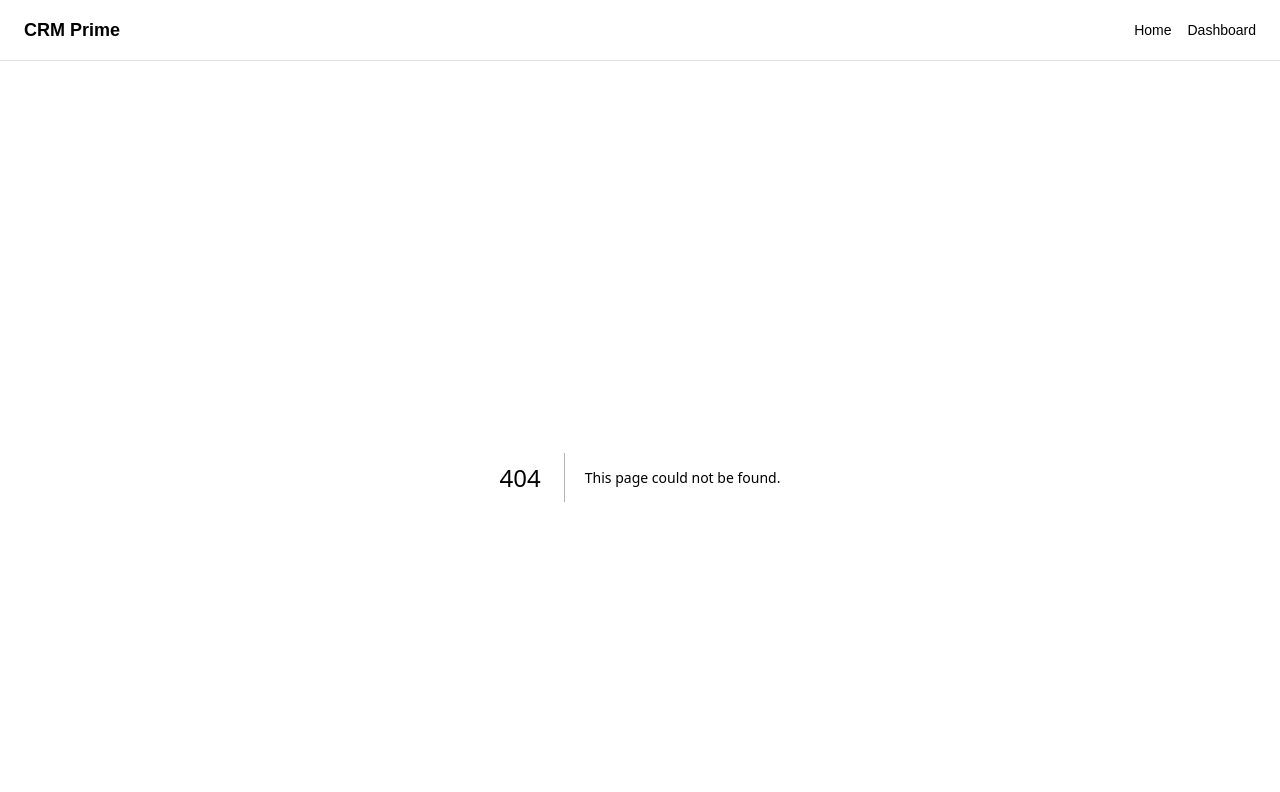
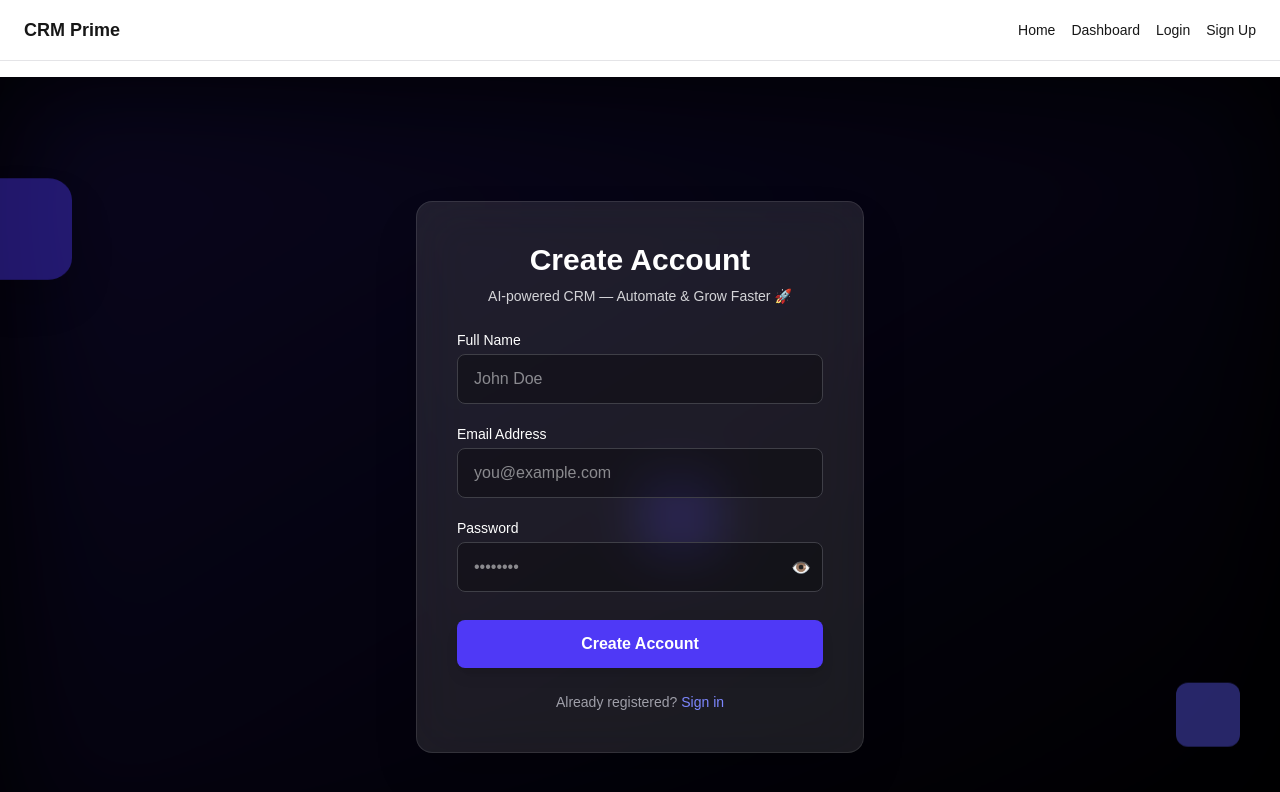
Before and after one commit to hossaintaufiq/CSE327_Project, a Next.js app in the folder CRM/Client-Web/: page /auth/signup in a window 1280 px wide. Before the commit this address had no page. Shown: the top 792 px of the page. Built offline with nearby package versions, Linux system fonts and the light colour scheme.

Commit message:
added login system and signup

```diff
--- /dev/null
+++ b/CRM/Client-Web/app/auth/login/page.js
@@ -0,0 +1,91 @@
+"use client";
+import { useState } from "react";
+
+export default function Login() {
+  const [form, setForm] = useState({ email: "", password: "" });
+  const [showPassword, setShowPassword] = useState(false);
+  const [loading, setLoading] = useState(false);
+
+  const handleSubmit = async e => {
+    e.preventDefault();
+    setLoading(true);
+    const res = await fetch("/api/auth", {
+      method: "POST",
+      body: JSON.stringify({ ...form, action: "login" }),
+    });
+    const data = await res.json();
+    setLoading(false);
+    alert(data.message || data.error);
+  };
+
+  return (
+    <div className="min-h-screen flex items-center justify-center bg-black text-white relative overflow-hidden">
+
+      {/* Animated gradient light effect */}
+      <div className="absolute inset-0 bg-gradient-to-br from-indigo-700/30 to-transparent blur-3xl animate-pulse"></div>
+
+      {/* Floating 3D cubes */}
+      <div className="absolute top-20 left-10 w-24 h-24 bg-indigo-600/40 rounded-xl animate-spin-slow [transform:rotateX(30deg)] shadow-xl"></div>
+      <div className="absolute bottom-24 right-14 w-16 h-16 bg-indigo-500/40 rounded-lg animate-bounce"></div>
+
+      {/* Glassmorphism Card */}
+      <div className="w-full max-w-md bg-white/10 backdrop-blur-xl rounded-2xl border border-white/10 p-8 shadow-2xl transform hover:scale-[1.02] transition">
+        <h2 className="text-3xl font-bold text-center mb-6">Welcome Back 👋</h2>
+        <p className="text-center text-zinc-300 mb-8 text-sm">
+          Login to continue managing your CRM with AI power
+        </p>
+
+        <form onSubmit={handleSubmit} className="space-y-5">
+          <div>
+            <label className="block text-sm text-zinc-400 mb-1">Email</label>
+            <input
+              type="email"
+              required
+              placeholder="you@example.com"
+              value={form.email}
+              onChange={e => setForm({ ...form, email: e.target.value })}
+              className="w-full px-4 py-3 rounded-lg bg-black/30 border border-zinc-700 focus:border-indigo-500 outline-none text-white"
+            />
+          </div>
+
+          <div className="relative">
+            <label className="block text-sm text-zinc-400 mb-1">Password</label>
+            <input
+              type={showPassword ? "text" : "password"}
+              required
+              placeholder="********"
+              value={form.password}
+              onChange={e => setForm({ ...form, password: e.target.value })}
+              className="w-full px-4 py-3 rounded-lg bg-black/30 border border-zinc-700 focus:border-indigo-500 outline-none text-white"
+            />
+
+            <button
+              type="button"
+              onClick={() => setShowPassword(!showPassword)}
+              className="absolute right-3 top-[38px] text-sm text-zinc-300 hover:text-white"
+            >
+              {showPassword ? "🙈" : "👁️"}
+            </button>
+          </div>
+
+          {/* Submit Button */}
+          <button
+            type="submit"
+            disabled={loading}
+            className="w-full py-3 bg-indigo-600 hover:bg-indigo-700 rounded-lg font-semibold text-white transition transform hover:scale-105"
+          >
+            {loading ? "Logging in..." : "Login"}
+          </button>
+        </form>
+
+        {/* Redirect Option */}
+        <p className="text-center text-sm text-zinc-400 mt-5">
+          Don’t have an account?{" "}
+          <a href="/auth/signup" className="text-indigo-400 hover:text-indigo-300">
+            Register
+          </a>
+        </p>
+      </div>
+    </div>
+  );
+}
--- /dev/null
+++ b/CRM/Client-Web/app/auth/signup/page.js
@@ -0,0 +1,110 @@
+"use client";
+import { useState } from "react";
+
+export default function Signup() {
+  const [form, setForm] = useState({ name: "", email: "", password: "" });
+  const [showPassword, setShowPassword] = useState(false);
+  const [loading, setLoading] = useState(false);
+
+  const handleSubmit = async (e) => {
+    e.preventDefault();
+    setLoading(true);
+
+    const res = await fetch("/api/auth", {
+      method: "POST",
+      body: JSON.stringify({ ...form, action: "signup" }),
+    });
+    const data = await res.json();
+    setLoading(false);
+
+    alert(data.message || data.error);
+  };
+
+  return (
+    <div className="min-h-screen flex items-center justify-center bg-black text-white px-4 relative overflow-hidden">
+
+      {/* Animated 3D Gradient Glow */}
+      <div className="absolute inset-0 bg-gradient-to-br from-indigo-700/20 to-transparent blur-3xl animate-pulse"></div>
+
+      {/* Floating 3D Elements */}
+      <div className="absolute top-24 -left-10 w-28 h-28 bg-indigo-600/40 rounded-3xl animate-spin-slow [transform:rotateX(25deg)] shadow-2xl"></div>
+      <div className="absolute bottom-32 right-10 w-16 h-16 bg-indigo-500/40 rounded-xl animate-bounce"></div>
+      <div className="absolute top-1/2 left-1/2 w-20 h-20 bg-indigo-800/30 rounded-lg animate-slow-bounce"></div>
+
+      {/* Form Container */}
+      <div className="relative bg-white/10 backdrop-blur-xl p-10 rounded-2xl border border-white/10 w-full max-w-md shadow-2xl transform hover:scale-[1.02] transition">
+        <h2 className="text-3xl font-bold text-center mb-2">Create Account</h2>
+        <p className="text-zinc-300 text-center text-sm mb-6">
+          AI-powered CRM — Automate & Grow Faster 🚀
+        </p>
+
+        <form onSubmit={handleSubmit} className="space-y-5">
+
+          {/* Full Name */}
+          <div>
+            <label className="block text-sm mb-1">Full Name</label>
+            <input
+              type="text"
+              value={form.name}
+              onChange={(e) => setForm({ ...form, name: e.target.value })}
+              required
+              placeholder="John Doe"
+              className="w-full px-4 py-3 rounded-lg bg-black/30 border border-zinc-700 focus:border-indigo-500 outline-none"
+            />
+          </div>
+
+          {/* Email */}
+          <div>
+            <label className="block text-sm mb-1">Email Address</label>
+            <input
+              type="email"
+              value={form.email}
+              onChange={(e) => setForm({ ...form, email: e.target.value })}
+              required
+              placeholder="you@example.com"
+              className="w-full px-4 py-3 rounded-lg bg-black/30 border border-zinc-700 focus:border-indigo-500 outline-none"
+            />
+          </div>
+
+          {/* Password */}
+          <div className="relative">
+            <label className="block text-sm mb-1">Password</label>
+            <input
+              type={showPassword ? "text" : "password"}
+              value={form.password}
+              onChange={(e) => setForm({ ...form, password: e.target.value })}
+              required
+              placeholder="••••••••"
+              className="w-full px-4 py-3 rounded-lg bg-black/30 border border-zinc-700 focus:border-indigo-500 outline-none pr-12"
+            />
+
+            <button
+              type="button"
+              onClick={() => setShowPassword(!showPassword)}
+              className="absolute right-3 top-[38px] text-zinc-300 hover:text-white"
+            >
+              {showPassword ? "🙈" : "👁️"}
+            </button>
+          </div>
+
+          {/* Signup Button */}
+          <button
+            type="submit"
+            disabled={loading}
+            className="w-full py-3 mt-2 bg-indigo-600 hover:bg-indigo-700 rounded-lg font-semibold shadow-lg transition transform hover:scale-105 disabled:opacity-50"
+          >
+            {loading ? "Creating..." : "Create Account"}
+          </button>
+        </form>
+
+        {/* Login Redirect */}
+        <p className="text-center mt-6 text-sm text-zinc-400">
+          Already registered?{" "}
+          <a href="/auth/login" className="text-indigo-400 hover:underline">
+            Sign in
+          </a>
+        </p>
+      </div>
+    </div>
+  );
+}
--- a/CRM/Client-Web/app/layout.js
+++ b/CRM/Client-Web/app/layout.js
@@ -1,3 +1,4 @@
+import Link from "next/link";
 import "./globals.css";
 
 export default function RootLayout({ children }) {
@@ -5,13 +6,15 @@ export default function RootLayout({ children }) {
     <html lang="en">
       <body className="bg-zinc-50 dark:bg-black text-zinc-900 dark:text-zinc-100">
         <header className="w-full py-4 px-6 flex justify-between items-center border-b border-zinc-200 dark:border-zinc-800">
-          <h1 className="font-bold text-lg">CRM Prime</h1>
+         <Link href="/" className="font-bold text-lg">CRM Prime</Link>
 
           <nav className="flex gap-4 text-sm">
-            <a href="/" className="hover:text-indigo-600">Home</a>
-            <a href="/dashboard" className="hover:text-indigo-600 font-medium">
+            <Link href="/" className="hover:text-indigo-600">Home</Link>
+            <Link href="/dashboard" className="hover:text-indigo-600 font-medium">
               Dashboard
-            </a>
+            </Link>
+            <Link href="/auth/login" className="hover:text-indigo-600">Login</Link>
+            <Link href="/auth/signup" className="hover:text-indigo-600">Sign Up</Link>
           </nav>
         </header>
 
--- a/CRM/Client-Web/app/login/page.js
+++ /dev/null
@@ -1,24 +0,0 @@
-"use client";
-import { useState } from "react";
-
-export default function Login() {
-  const [form, setForm] = useState({ email: "", password: "" });
-
-  const handleSubmit = async e => {
-    e.preventDefault();
-    const res = await fetch("/api/auth", {
-      method: "POST",
-      body: JSON.stringify({ ...form, action: "login" }),
-    });
-    const data = await res.json();
-    alert(data.message || data.error);
-  };
-
-  return (
-    <form onSubmit={handleSubmit}>
-      <input placeholder="Email" value={form.email} onChange={e => setForm({...form, email: e.target.value})} />
-      <input placeholder="Password" type="password" value={form.password} onChange={e => setForm({...form, password: e.target.value})} />
-      <button type="submit">Login</button>
-    </form>
-  );
-}
--- a/CRM/Client-Web/app/signup/page.js
+++ /dev/null
@@ -1,25 +0,0 @@
-"use client";
-import { useState } from "react";
-
-export default function Signup() {
-  const [form, setForm] = useState({ name: "", email: "", password: "" });
-
-  const handleSubmit = async e => {
-    e.preventDefault();
-    const res = await fetch("/api/auth", {
-      method: "POST",
-      body: JSON.stringify({ ...form, action: "signup" }),
-    });
-    const data = await res.json();
-    alert(data.message || data.error);
-  };
-
-  return (
-    <form onSubmit={handleSubmit}>
-      <input placeholder="Name" value={form.name} onChange={e => setForm({...form, name: e.target.value})} />
-      <input placeholder="Email" value={form.email} onChange={e => setForm({...form, email: e.target.value})} />
-      <input placeholder="Password" type="password" value={form.password} onChange={e => setForm({...form, password: e.target.value})} />
-      <button type="submit">Sign Up</button>
-    </form>
-  );
-}
```
Also changed, not shown: CRM/Client-Web/package.json (+6 -5 lines), 1 other file (tests, documents, lock files or other folders).
